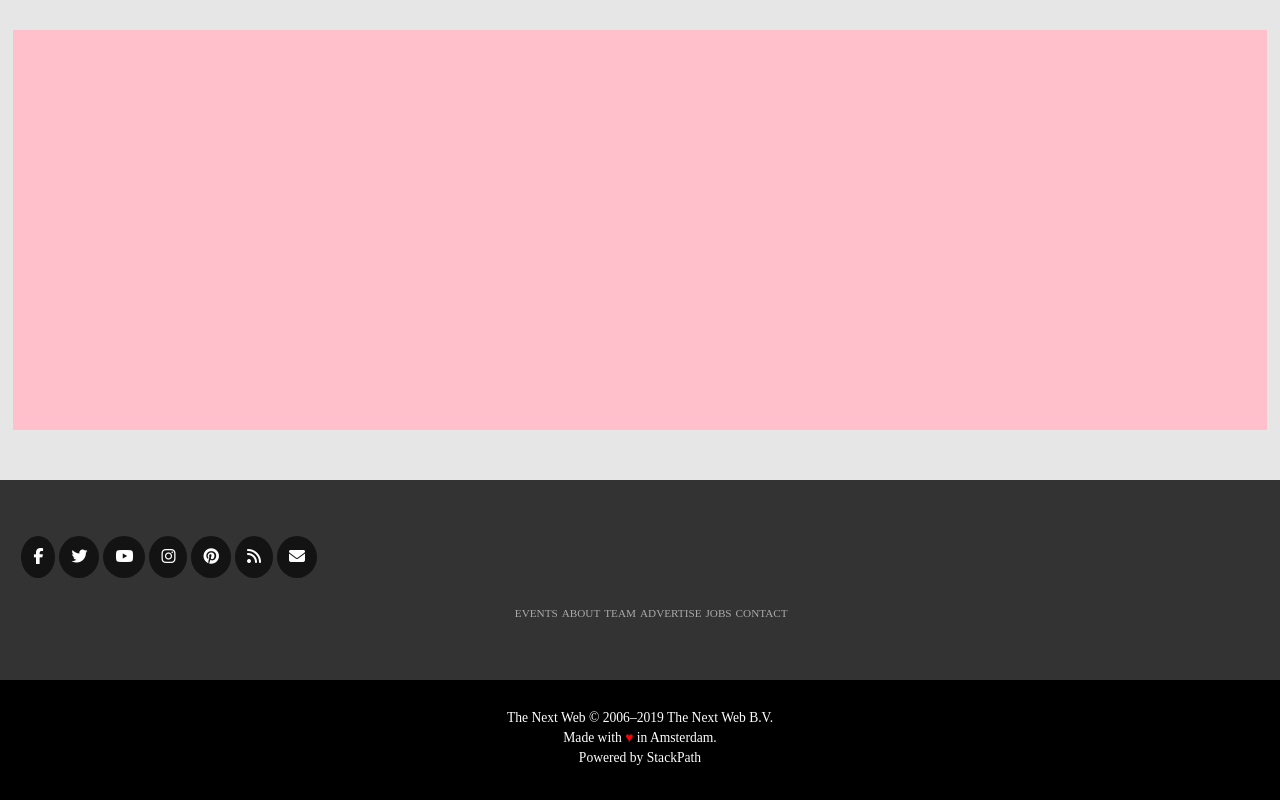
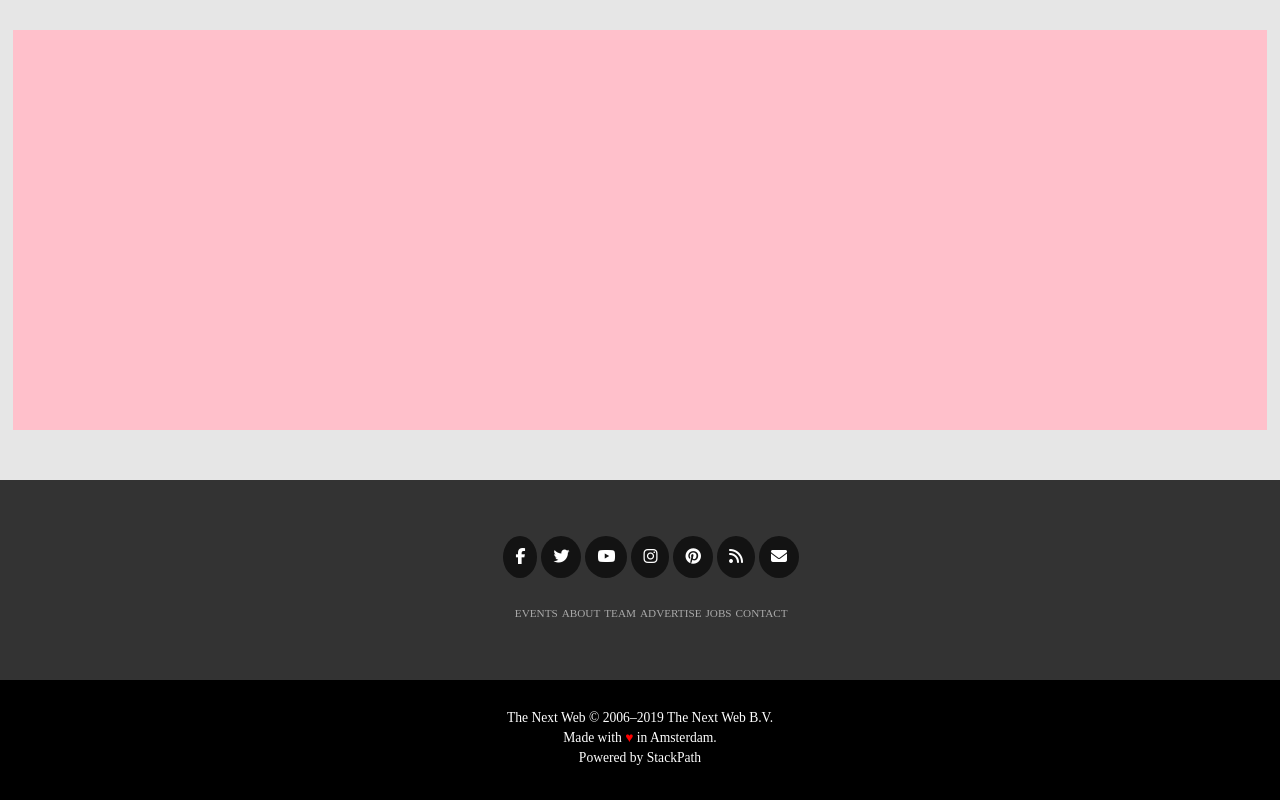
Before and after one commit to flov3rh/responsive_design, a plain HTML site: page index.html in a window 1280 px wide. Shown: the part 10427-11227 px from the top of the page. Drawn offline with Linux system fonts and the light colour scheme.

Commit message:
Center share icons

```diff
--- a/assets/css/styles.css
+++ b/assets/css/styles.css
@@ -150,10 +150,6 @@ footer > div {
 
 footer > div > ul {
   margin: 10px auto;
-}
-
-footer > div > ul:first-child {
-  margin-left: -3px;
 }
 
 footer > div > ul:first-child > li {
```
